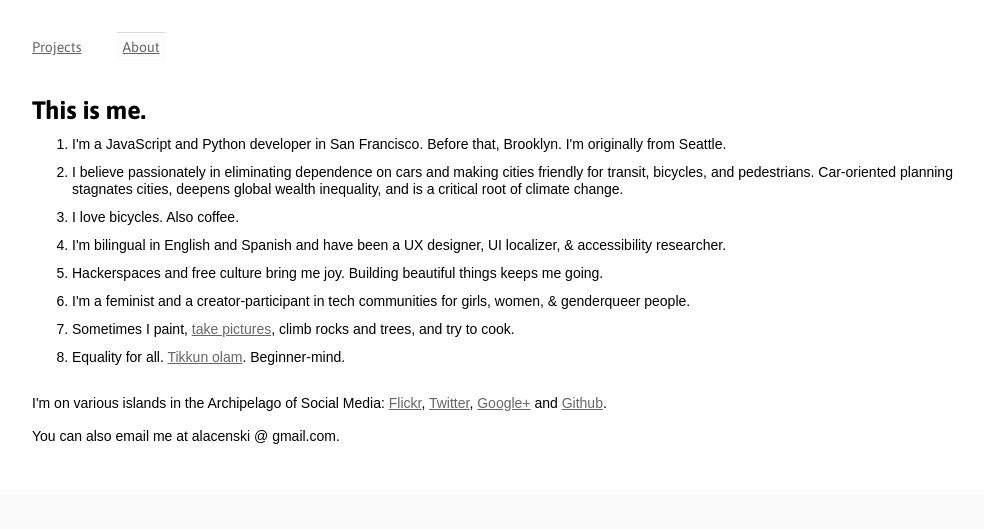
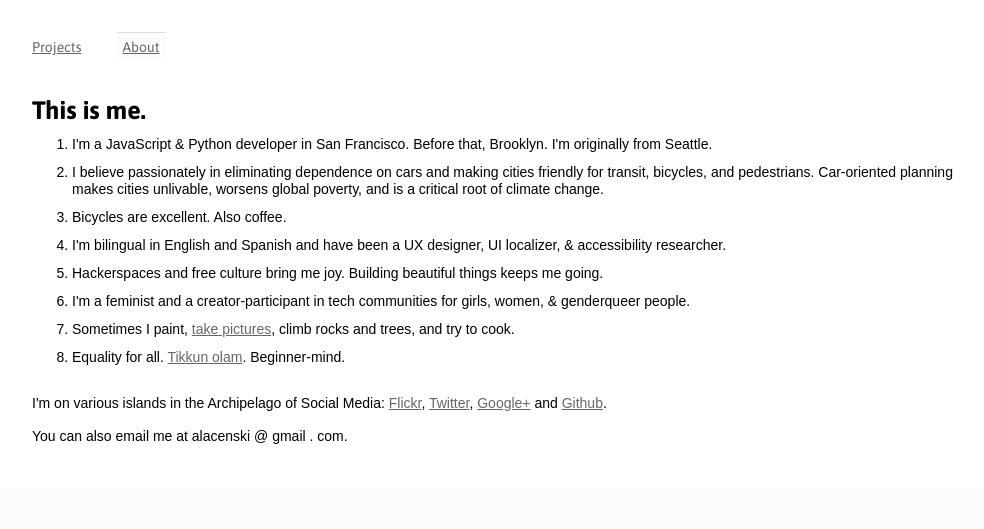
Before and after one commit to tensory/tensorylabs, a Flask app: page / in a window 1280 px wide. Shown: the part 81-610 px from the top of the page, without its empty margins (128-1112 px from the left). Run offline with Flask 2, Linux system fonts and the light colour scheme; some web fonts are replaced.

Commit message:
Woohoo bike rant

```diff
--- a/templates/about.html
+++ b/templates/about.html
@@ -3,14 +3,14 @@
 {% block content %}
 <h2>This is me.</h2>
 <ol>
-	<li>I'm a JavaScript and Python developer in San Francisco. Before that, Brooklyn. I'm originally from Seattle.</li>
-	<li>I believe passionately in eliminating dependence on cars and making cities friendly for transit, bicycles, and pedestrians. Car-oriented planning stagnates cities, deepens global wealth inequality, and is a critical root of climate change.</li>
-	<li>I love bicycles. Also coffee.</li>
+	<li>I'm a JavaScript &amp; Python developer in San Francisco. Before that, Brooklyn. I'm originally from Seattle.</li>
+	<li>I believe passionately in eliminating dependence on cars and making cities friendly for transit, bicycles, and pedestrians. Car-oriented planning makes cities unlivable, worsens global poverty, and is a critical root of climate change.</li>
+	<li>Bicycles are excellent. Also coffee.</li>
 	<li>I'm bilingual in English and Spanish and have been a UX designer, UI localizer, &amp; accessibility researcher.</li>
 	<li>Hackerspaces and free culture bring me joy. Building beautiful things keeps me going.</li>
 	<li>I'm a feminist and a creator-participant in tech communities for girls, women, &amp; genderqueer people.</li>
 	<li>Sometimes I paint, <a href="http://www.flickr.com/photos/tensory" target="_blank">take pictures</a>, climb rocks and trees, and try to cook.</li>
 	<li>Equality for all. <a href="http://en.wikipedia.org/wiki/Tikkun_olam">Tikkun olam</a>. Beginner-mind.</li>
 </ol>
-<p>I'm on various islands in the Archipelago of Social Media: <a href="https://flickr.com/photos/tensory" target="_blank">Flickr</a>, <a href="https://www.twitter.com/tensory" target="_blank">Twitter</a>, <a href="https://plus.google.com/111820322244514033819/" target="_blank">Google+</a> and <a href="https://github.com/tensory/">Github</a>.</p><p>You can also email me at alacenski @ gmail.com.</p>
+<p>I'm on various islands in the Archipelago of Social Media: <a href="https://flickr.com/photos/tensory" target="_blank">Flickr</a>, <a href="https://www.twitter.com/tensory" target="_blank">Twitter</a>, <a href="https://plus.google.com/111820322244514033819/" target="_blank">Google+</a> and <a href="https://github.com/tensory/">Github</a>.</p><p>You can also email me at alacenski @ gmail . com.</p>
 {% endblock %}
```
